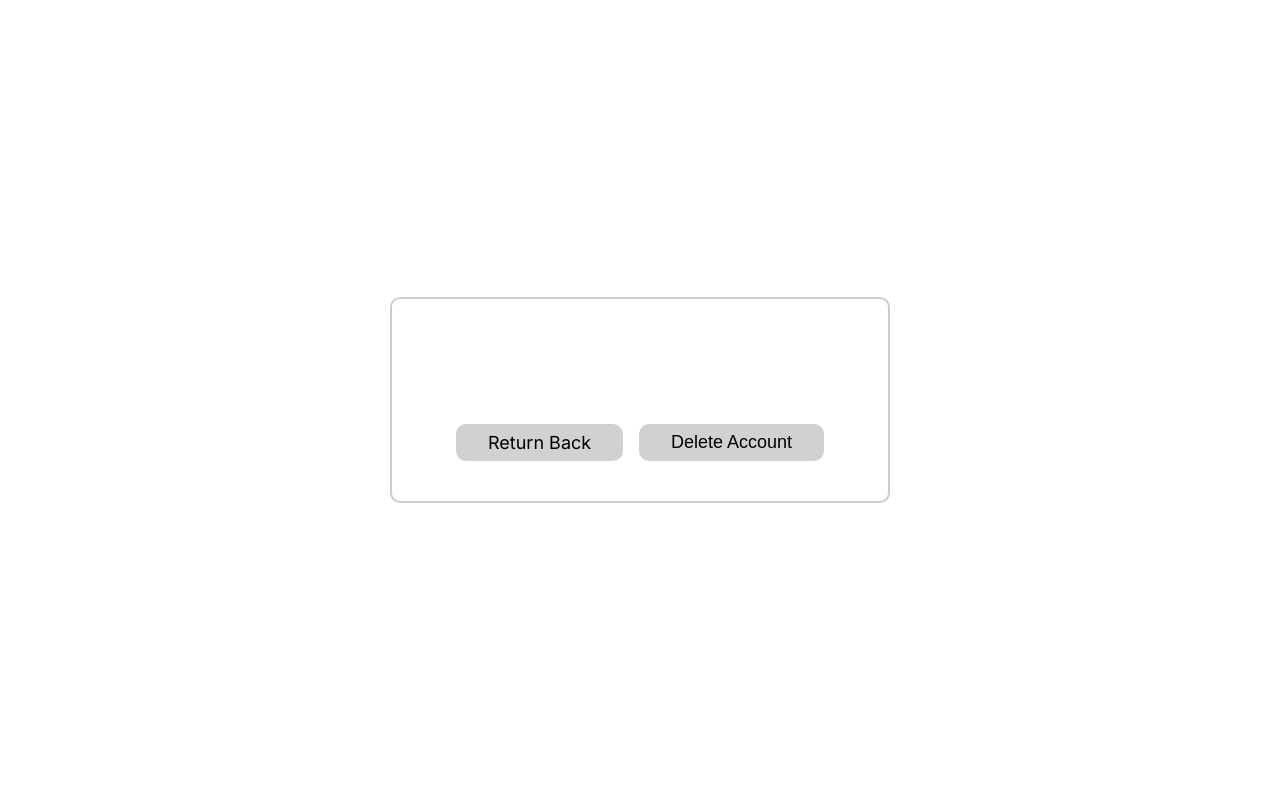
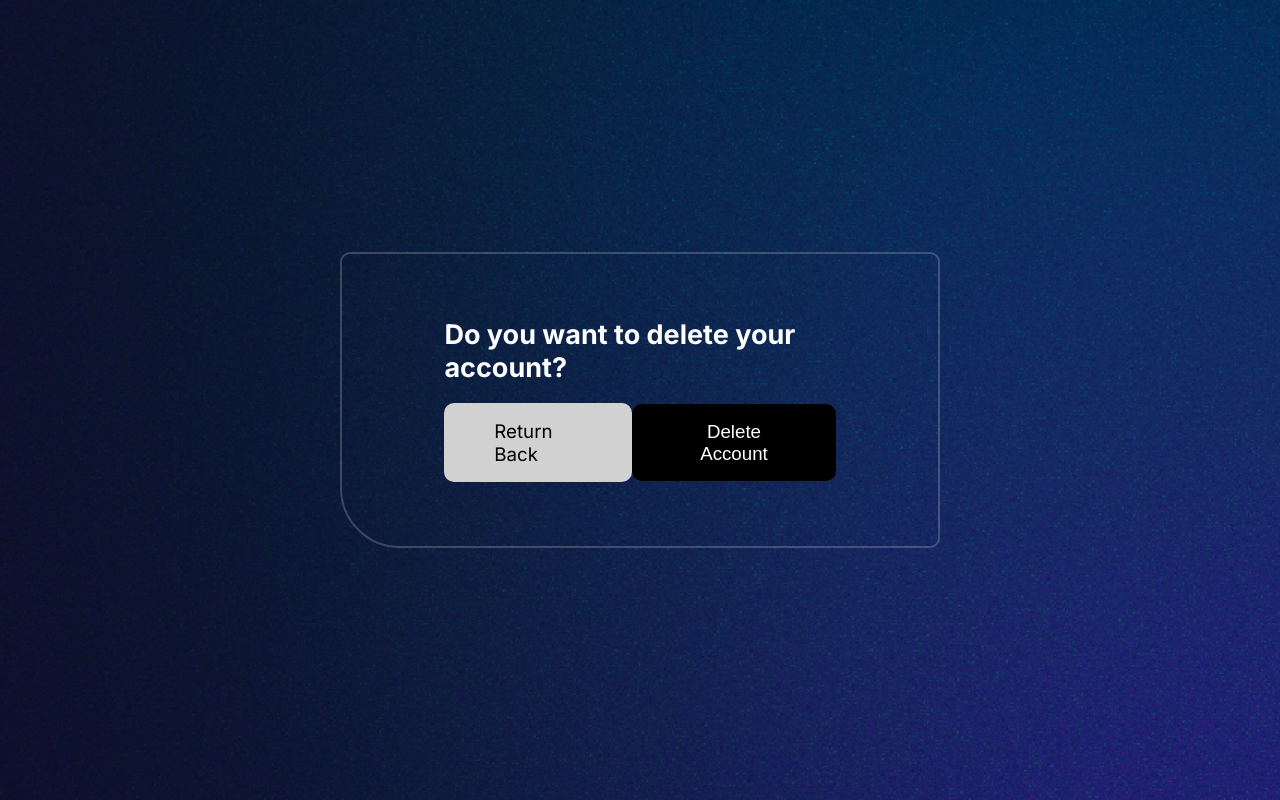
Before and after one commit to Jaswine/JeskLauncher, a Django app: page /delete-account/ in a window 1280 px wide. Run offline with Django 4.2, Linux system fonts and the light colour scheme; the visitor is signed in with stand-in values (Sample User, id 1); some libraries are stand-ins or nearby versions; some web fonts are replaced.

Commit message:
change delete account style

```diff
--- a/base/templates/base/delete.html
+++ b/base/templates/base/delete.html
@@ -8,7 +8,7 @@
 {% endblock title %}
 
 {% block content %}
-<div class="page">
+<div class="page" style="background-image: url('/static/media/Rectangle.png');">
       <div class="page__delete">
          <h2>Do you want to delete your account?</h2>
          <form class="buttons" method='POST'>
--- a/static/css/delete.css
+++ b/static/css/delete.css
@@ -15,12 +15,12 @@
     align-items: center;
     flex-direction: column;
 
-    max-width: 500px;
+    max-width: 600px;
     width: 100%;
-    padding: 5vh 5vw;
+    padding: 8vh 8vw;
 
-    border-radius: 10px;
-    border: 2px solid rgb(0,0,0,.2);
+    border: 2px solid rgb(254,254,254,.2);
+    border-radius: 10px 10px 10px 60px;
 }
 .page__delete .buttons {
     display: flex;
@@ -29,3 +29,11 @@
     width: 100%;
     margin-top: 5%;
 }
+.buttons .btn {
+    font-size: calc((1vh + 1vw) * .9);
+    padding:  calc((1vh + 1vw) * .8)  calc((1vh + 1vw) * 2.4);
+}
+.buttons .btn:last-child {
+    background-color: var(--black);
+    color: var(--gray);
+}
```
Also changed, not shown: static/css/index.css (+9 -0 lines).
